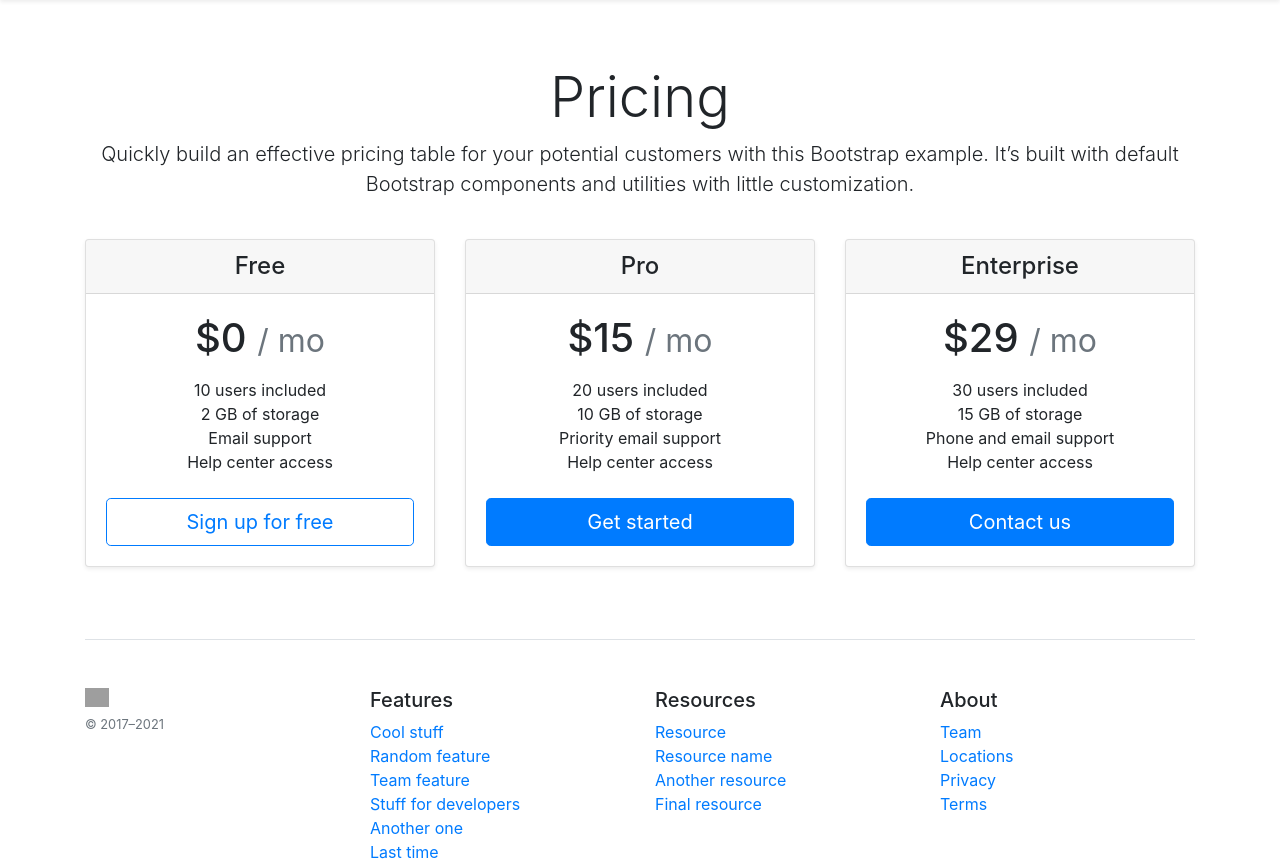
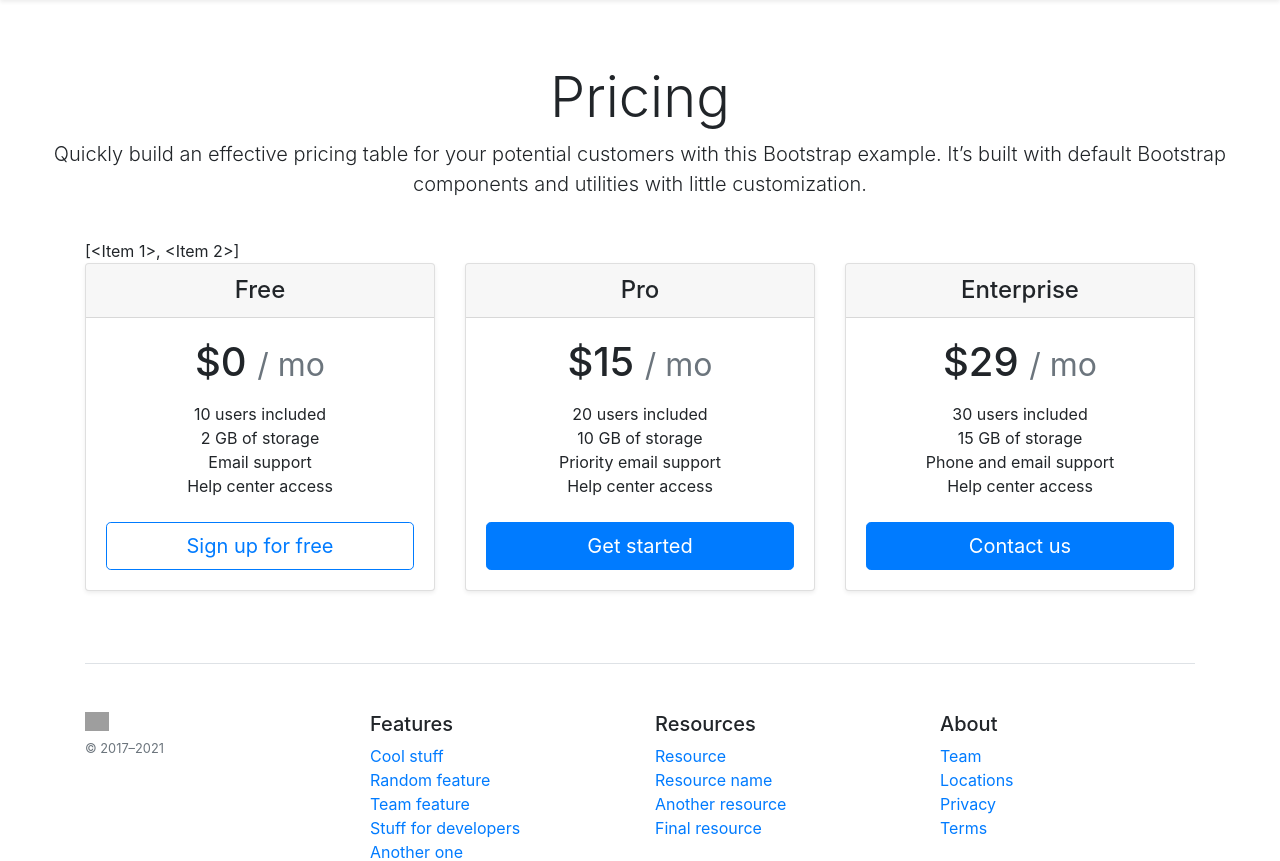
Before and after one commit to Pasha-Kovalev-29/Website, a Flask app: page / in a window 1280 px wide. Shown: the part 71-932 px from the top of the page. Run offline with Flask 2, Linux system fonts and the light colour scheme; data comes from the database, SQL or seed files in the repository; both versions use the stored data as it was after the commit; some libraries are stand-ins or nearby versions; grey boxes are pictures that could not be loaded.

Commit message:
fixed bag. Added output items

```diff
--- a/main.py
+++ b/main.py
@@ -1,4 +1,4 @@
-from flask import Flask, render_template
+from flask import Flask, render_template, request, redirect
 from flask_sqlalchemy import SQLAlchemy
 
 app = Flask(__name__)
@@ -19,7 +19,8 @@ class Item(db.Model):
 # главная страница
 @app.route('/')
 def index():
-    return render_template('index.html')
+    items= Item.query.order_by(Item.prise).all()
+    return render_template('index.html', data=items)
 
 
 # страница с информацией про магазин
@@ -31,7 +32,20 @@ def about():
 # страница для добавления товара
 @app.route('/create', methods=['POST', 'GET'])
 def create():
-    return render_template('create.html')
+    if request.method == 'POST':
+        title=request.form['title']
+        prise = request.form['prise']
+
+        item=Item(title=title, prise=prise)
+
+        try:
+            db.session.add(item)
+            db.session.commit()
+            return redirect('/')
+        except:
+            return 'Получилась ошибка'
+    else:
+        return render_template('create.html')
 
 
 if __name__ == "__main__":
--- a/templates/base.html
+++ b/templates/base.html
@@ -23,7 +23,7 @@
 
 {% block body %}{% endblock %}
 
-
+<main class="container">
   <footer class="pt-4 my-md-5 pt-md-5 border-top">
     <div class="row">
       <div class="col-12 col-md">
--- a/templates/index.html
+++ b/templates/index.html
@@ -5,11 +5,14 @@
 {% endblock %}
 
 {% block body %}
-<main class="container">
-  <div class="pricing-header px-3 py-3 pt-md-5 pb-md-4 mx-auto text-center">
-    <h1 class="display-4">Pricing</h1>
-    <p class="lead">Quickly build an effective pricing table for your potential customers with this Bootstrap example. It’s built with default Bootstrap components and utilities with little customization.</p>
-  </div>
+
+<div class="pricing-header px-3 py-3 pt-md-5 pb-md-4 mx-auto text-center">
+  <h1 class="display-4">Pricing</h1>
+  <p class="lead">Quickly build an effective pricing table for your potential customers with this Bootstrap example. It’s built with default Bootstrap components and utilities with little customization.</p>
+</div>
+
+<div class="container">
+  {{ data }}
 
   <div class="row row-cols-1 row-cols-md-3 mb-3 text-center">
     <div class="col">
@@ -64,5 +67,5 @@
     </div>
     </div>
   </div>
-
+</div>
 {% endblock %}
```
Also changed, not shown: shop.db.
